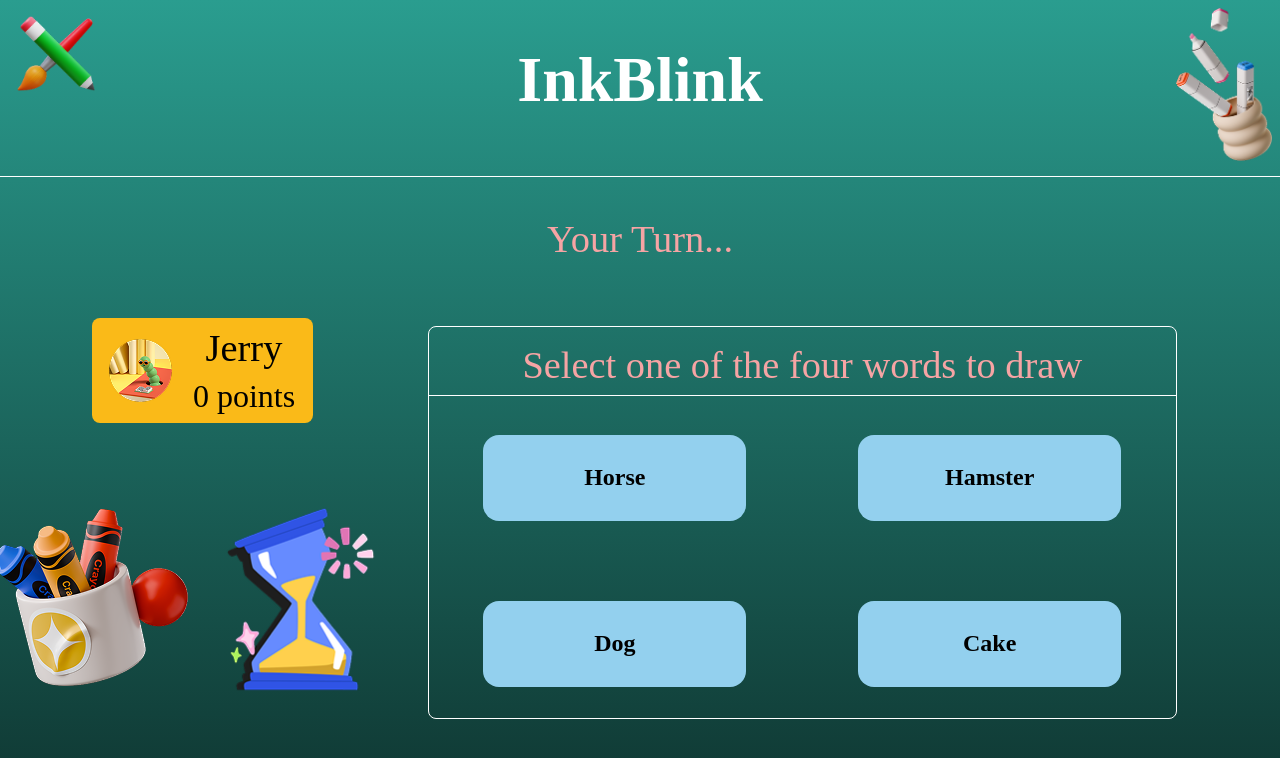
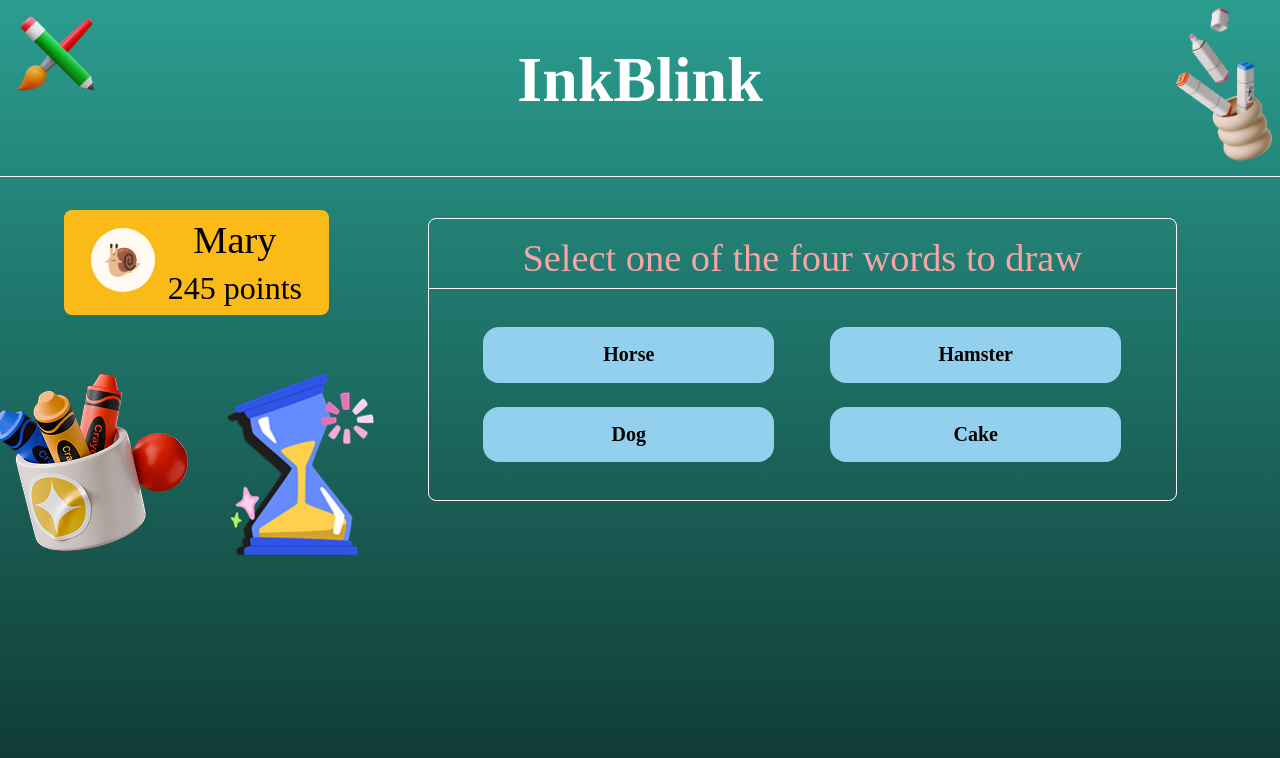
Before and after one commit to yaseminkhan/559_group_15, a React (Create React App) app in the folder frontend/: page /wordselection in a window 1280 px wide. Shown: the top 758 px of the page. Built offline with nearby package versions, Linux system fonts and the light colour scheme; a web font is replaced by a local one.

Commit message:
fixed formatting issues for word selection page

```diff
--- a/frontend/src/components/GameSetup.js
+++ b/frontend/src/components/GameSetup.js
@@ -10,7 +10,7 @@ import left_bkg from "./assets/left_bkg.png";
 
 const GameSetup = () => {
   const [players, setPlayers]= useState([
-    { name: "You", avatar: "🐌", score: 245 },
+    { name: "Mary", avatar: "🐌", score: 245 },
     { name: "Bob", avatar: "🌵", score: 7653 },
     { name: "Jeff", avatar: "😃", score: 176 },
     { name: "Sarah", avatar: "☀️", score: 45729 },
--- a/frontend/src/components/WordSelection.js
+++ b/frontend/src/components/WordSelection.js
@@ -7,41 +7,50 @@ import hourglass from "./assets/setupPage/hourglass.png"
 import right_bkg from "./assets/right_bkg.png";
 import left_bkg from "./assets/left_bkg.png";
 
+// temporary random words selected from list
 const words = ["Cat", "Dog", "Horse", "Hamster", "Table", "Chair", "Sofa", "Bed", "Pizza", "Burger", "Apple", "Cake"];
 const getRandomWords = () => {
   return words
     .sort(() => 0.5 - Math.random()) //Shuffle array
     .slice(0, 4); //Pick first 4 words
 };
-const WordSelection = () => {
+
+
+
+const WordSelection = ({ currentDrawer }) => {
+  // just using mary for now, need to add functionality once we have actual users
+  const drawer = currentDrawer || { name: "Mary", avatar: "🐌", score: 245 };
+
   const [randomWords, setRandomWords] = useState(getRandomWords());
+
   return (
     <div className="setup_container">
       <img src={left_bkg} alt="Left Top" className="left-top-image" />
       <img src={right_bkg} alt="Right Top" className="right-top-image" />
       <div className="setup_logo"><h1>InkBlink</h1></div>
-      <hr class="underline"/>
-      <h2 className="setup_join_title">Your Turn...</h2>
+      <hr className="underline"/>
+
       <div className="ws_content_container">
+        {/* show the actual user’s avatar, name, and score */}
         <div className="ws_player_card">
-          <img src={avatar} alt="User-Avatar" className="user-avatar"/>
+          <span className="wordselect-avatar">{drawer.avatar}</span>
           <div>
-            <div className="ws_username">Jerry</div>
-            <div className="ws_points">0 points</div>
+            <div className="ws_username">{drawer.name}</div>
+            <div className="ws_points">{drawer.score} points</div>
           </div>
         </div>
         <div className="setup_image">
-           <img src={crayons} alt="crayons" className="setup_image crayons" />
-          <img src={hourglass} alt="hourglass" className="setup_image hourglass" />
+          <img src={crayons} alt="crayons" className="wordselect_image crayons" />
+          <img src={hourglass} alt="hourglass" className="wordselect_image hourglass" />
         </div>
         <div className="ws_box">
           <div className="setup_join_title"> Select one of the four words to draw</div>
-          <hr class="ws_underline"/>
-         <div className="ws_button_group">
-              {randomWords.map((word, index) => (
-                <button key={index} className="ws_btn">{word}</button>
-              ))}
-           </div>
+          <hr className="ws_underline"/>
+          <div className="ws_button_group">
+            {randomWords.map((word, index) => (
+              <button key={index} className="ws_btn">{word}</button>
+            ))}
+          </div>
         </div>
       </div>
     </div>
--- a/frontend/src/styles/GameSetup.css
+++ b/frontend/src/styles/GameSetup.css
@@ -11,6 +11,7 @@ body {
   justify-content: center;
   align-items: center;
 }
+
 .setup_container {
   display: flex;
   flex-direction: column;
@@ -54,10 +55,10 @@ body {
   white-space: nowrap;
   display: flex;
   flex-direction: column;
-  align-items: center; /* Center them horizontally */
-  justify-content: center; /* Center them vertically */
-  grid-column: 1 / 2; /* First column */
-  grid-row: 1 / 2;    /* First row */
+  align-items: center;
+  justify-content: center;
+  grid-column: 1 / 2;
+  grid-row: 1 / 2;
   margin: 1vh 5%;
   width: 90%;
   height: auto;
@@ -96,10 +97,20 @@ body {
   object-fit: contain;
 }
 
+.wordselect_image img {
+  max-width: 50%;
+  height: auto;
+  object-fit: contain;
+}
+
+
 /* reduce image sizes on smaller screens */
 @media (max-width: 900px) {
   .setup_image img {
     max-width: 60%;
+  }
+  .wordselect_image img {
+    max-width: 40%;
   }
 }
 
@@ -108,25 +119,26 @@ body {
   .setup_image {
     display: none;
   }
+  .wordselect_image {
+    display: none;
+  }
 }
 
-/* 🔹 Increase height of player box */
 .setup_players_box {
   display: grid;
-  grid-template-rows: auto 1fr auto; /* Title | Player List | Button */
+  grid-template-rows: auto 1fr auto;
   padding: 2%;
   font-family: 'Londrina Solid';
   border: 1px solid white;
   border-radius: 1vh;
-  grid-column: 2 / 3; /* Second column */
-  grid-row: 1 / 3;    /* Span both rows */
+  grid-column: 2 / 3;
+  grid-row: 1 / 3;
   height: 90%;
   width: 90%;
   gap: 5%;
   margin: 1vh 5%;
-  overflow: hidden; /* Prevents elements from overflowing */
+  overflow: hidden;
 }
-
 
 .setup_player_title {
   display: flex;
@@ -139,15 +151,15 @@ body {
 
 .setup_player_list {
   display: grid;
-  grid-template-columns: repeat(2, 1fr); /* 2 equal columns */
-  grid-template-rows: repeat(4, auto); /* Dynamic height */
+  grid-template-columns: repeat(2, 1fr);
+  grid-template-rows: repeat(4, auto);
   gap: 5%;
   justify-items: center;
   align-items: center;
   width: 100%;
   height: 100%;
-  overflow-y: auto; /* Enables scrolling if the list is too long */
-  max-height: 60vh; /* Prevents overlap by limiting height */
+  overflow-y: auto;
+  max-height: 60vh;
 }
 
 
@@ -230,25 +242,29 @@ body {
   background: #faba18;
   color: black;
   padding: 1vh;
-  gap: 10%;
-  width: auto;
+  gap: 10px;
+  width: 100%;
+  max-width: 90%;
   border-radius: 1vh;
-  margin: 0 10%;
+  font-size: 1.8vh;
+  white-space: nowrap;
+  overflow: hidden;
+  text-overflow: ellipsis;
 }
 
 .ws_button_group {
   display: grid;
   grid-template-columns: repeat(2, 1fr);
   justify-content: space-between;
-  gap: 10vh;
-  margin: 3vw
+  gap: 3vh;
+  margin: 3vw;
 }
 
 .ws_btn {
   background-color: #93d0ee;
-  padding: 10%;
+  padding: 5%;
   font-family: 'Inknut Antiqua';
-  font-size: 3vh;
+  font-size: 2.5vh;
   font-weight: bold;
   border: none;
   border-radius: 2vh;
@@ -262,8 +278,8 @@ body {
   font-family: 'Inknut Antiqua';
   border: 1px solid white;
   border-radius: 1vh;
-  grid-column: 2 / 3; /* Second column */
-  grid-row: 1 / 3;    /* Span both rows */
+  grid-column: 2 / 3;
+  grid-row: 1 / 3;
   max-height: 90%;
   width: 90%;
   gap: 5%;
@@ -283,9 +299,24 @@ body {
   padding-top: 2%;
   margin: 0 4%;
 }
+
 .ws_underline {
-   width: 100%; /* Adjust the width as needed */
+   width: 100%;
   border: none;
-  height: 1px; /* Thickness */
-  background-color: white; /* Line color */
+  height: 1px;
+  background-color: white;
 }
+
+.wordselect-avatar {
+  font-size: 4vh;
+  background: rgba(255, 255, 255, 0.95);
+  color: black;
+  border-radius: 50%;
+  width: 8vh;
+  height: 8vh;
+  display: flex;
+  align-items: center;
+  justify-content: center;
+  margin-bottom: 5px;
+  margin-right: 3px;
+}
```
